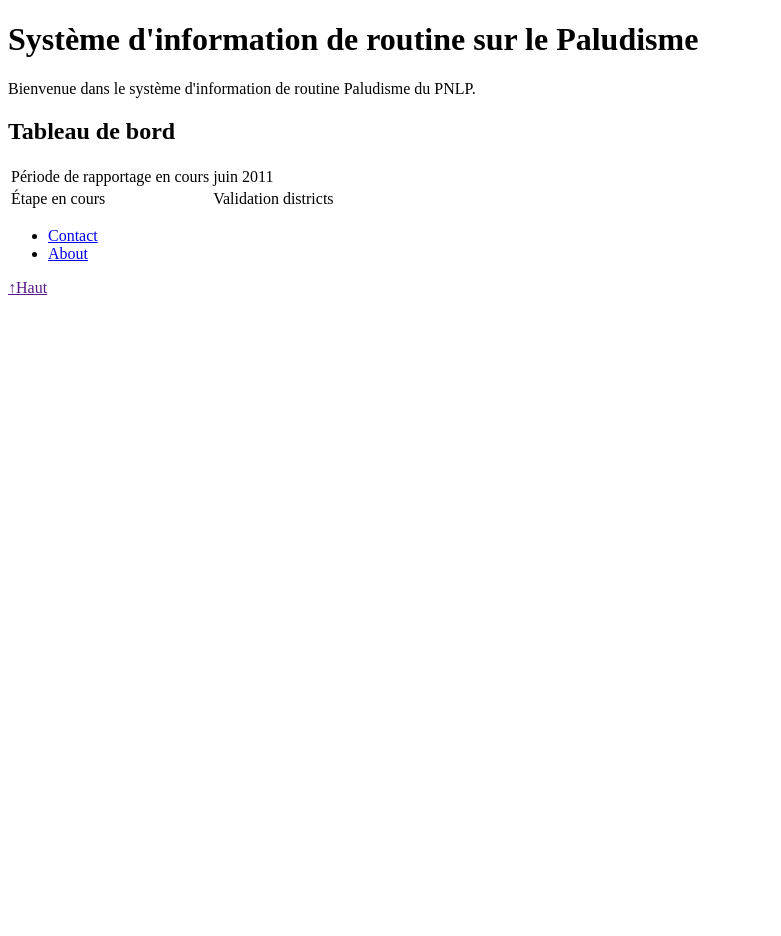
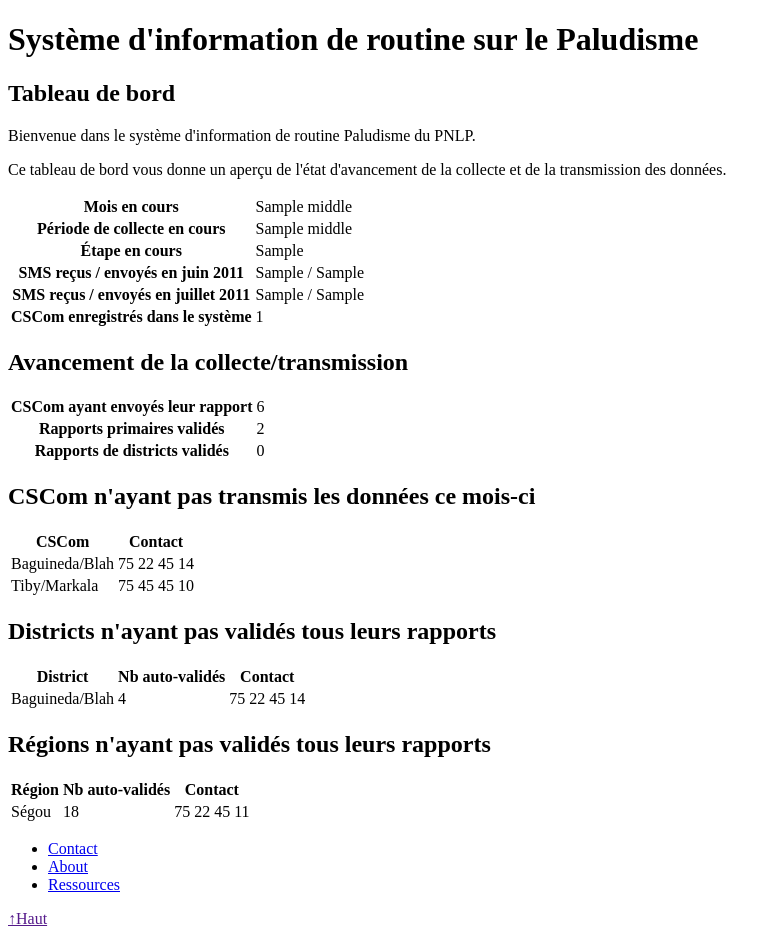
Before and after one commit to yeleman/pnlp2011, a Django app: template pnlp_web/templates/dashboard.html in a window 1280 px wide. Shown: the part 150-1086 px from the top of the page, without its empty margins (0-781 px from the left). Before the commit the page ends 445 px from the top, so only its background shows below. Run offline with Django 3.2, Linux system fonts and the light colour scheme; the template is opened without the code that fills it: most values are stand-ins (such as "Sample title", 1, 10 or a date in 2020); parts of the project's set-up code (start-up, migrations or seed data) failed here and were passed over.

Commit message:
started dashboard

```diff
--- a/pnlp_web/templates/base.html
+++ b/pnlp_web/templates/base.html
@@ -48,6 +48,7 @@
         <ul>
             <li><a href="{% url support %}" title="{% trans 'Contact Us' %}">{% trans "Contact" %}</a></li>
             <li><a href="{% url about %}" title="{% trans 'About PNLP' %}">{% trans "About" %}</a></li>
+            <li><a href="{% url media '' %}" title="Documents et téléchargements">Ressources</a></li>
         </ul>
         </div>
         <div id="top-link"><a class="anchor" href="">↑Haut</a></div>
--- a/pnlp_web/templates/dashboard.html
+++ b/pnlp_web/templates/dashboard.html
@@ -1,5 +1,6 @@
 {% extends "base.html" %}
-{% load i18n %}
+{% load babel %}
+{% load pnlp %}
 
 {% block title %}Accueil{% endblock %}
 {% block pagetitle %}<h1 class="pagetitle">Système d'information de routine sur le Paludisme</h1>{% endblock %}
@@ -7,14 +8,52 @@
 {% block content %}
 
 <div id="context">
-<p>Bienvenue dans le système d'information de routine Paludisme du PNLP.</p>
 
 <h2>Tableau de bord</h2>
+<p>Bienvenue dans le système d'information de routine Paludisme du PNLP.</p>
+<p>Ce tableau de bord vous donne un aperçu de l'état d'avancement de la collecte et de la transmission des données.</p>
 
-<table>
-<tr><td>Période de rapportage en cours</td><td>juin 2011</td></tr>
-<tr><td>Étape en cours</td><td>Validation districts</td></tr>
+<table class="center">
+<tr><th>Mois en cours</th><td>{{ current_period.middle|datefmt:"MMMM yyyy" }}</td></tr>
+<tr><th>Période de collecte en cours</th><td>{{ current_reporting_period.middle|datefmt:"MMMM yyyy" }}</td></tr>
+<tr><th>Étape en cours</th><td>{{ current_stage|stage }}</td></tr>
+<tr><th>SMS reçus / envoyés en juin 2011</th><td>{{ current_sms.0 }} / {{ current_sms.1 }}</td></tr>
+<tr><th>SMS reçus / envoyés en juillet 2011</th><td>{{ current_reporting_sms.0 }} / {{ current_reporting_sms.1 }}</td></tr>
+<tr><th>CSCom enregistrés dans le système</th><td>{{ total_cscom }}</td></tr>
 </table>
+
+<h2>Avancement de la collecte/transmission</h2>
+<table class="center">
+<tr><th>CSCom ayant envoyés leur rapport</th><td>6</td></tr>
+<tr><th>Rapports primaires validés</th><td>2</td></tr>
+<tr><th>Rapports de districts validés</th><td>0</td></tr>
+</table>
+
+{% if time_cscom_over or 1 %}
+<h2>CSCom n'ayant pas transmis les données ce mois-ci</h2>
+<table class="center">
+<tr><th>CSCom</th><th>Contact</th></tr>
+<tr><td class="left">Baguineda/Blah</td><td>75 22 45 14</td></tr>
+<tr><td class="left">Tiby/Markala</td><td>75 45 45 10</td></tr>
+</table>
+{% endif %}
+
+{% if time_district_over or 1%}
+<h2>Districts n'ayant pas validés tous leurs rapports</h2>
+<table class="center">
+<tr><th>District</th><th>Nb auto-validés</th><th>Contact</th></tr>
+<tr><td class="left">Baguineda/Blah</td><td>4</td><td>75 22 45 14</td></tr>
+</table>
+{% endif %}
+
+{% if time_region_over or 1%}
+<h2>Régions n'ayant pas validés tous leurs rapports</h2>
+<table class="center">
+<tr><th>Région</th><th>Nb auto-validés</th><th>Contact</th></tr>
+<tr><td class="left">Ségou</td><td>18</td><td>75 22 45 11</td></tr>
+</table>
+{% endif %}
+
 </div>
 
 {% endblock %}
--- a/pnlp_web/templatetags/pnlp.py
+++ b/pnlp_web/templatetags/pnlp.py
@@ -203,3 +203,17 @@ def region_from_slug(entity_slug):
 @stringfilter
 def region_from_slug(entity_slug):
     return get_parent_by_type(entity_slug, 'district')
+
+
+@register.filter(name='stage')
+@stringfilter
+def stage_name(slug):
+    if slug == 'cscom':
+        return _(u"Collecte + transmission CSCom")
+    if slug == 'district':
+        return _(u"Validation niveau district")
+    if slug == 'region':
+        return _(u"Validation niveau région")
+    if slug == 'over':
+        return _(u"Analyse niveau national")
+    return slug
```
Also changed, not shown: pnlp_core/data.py (+11 -0 lines), pnlp_web/urls.py (+6 -1 lines), pnlp_web/views/dashboard.py (+28 -1 lines).
